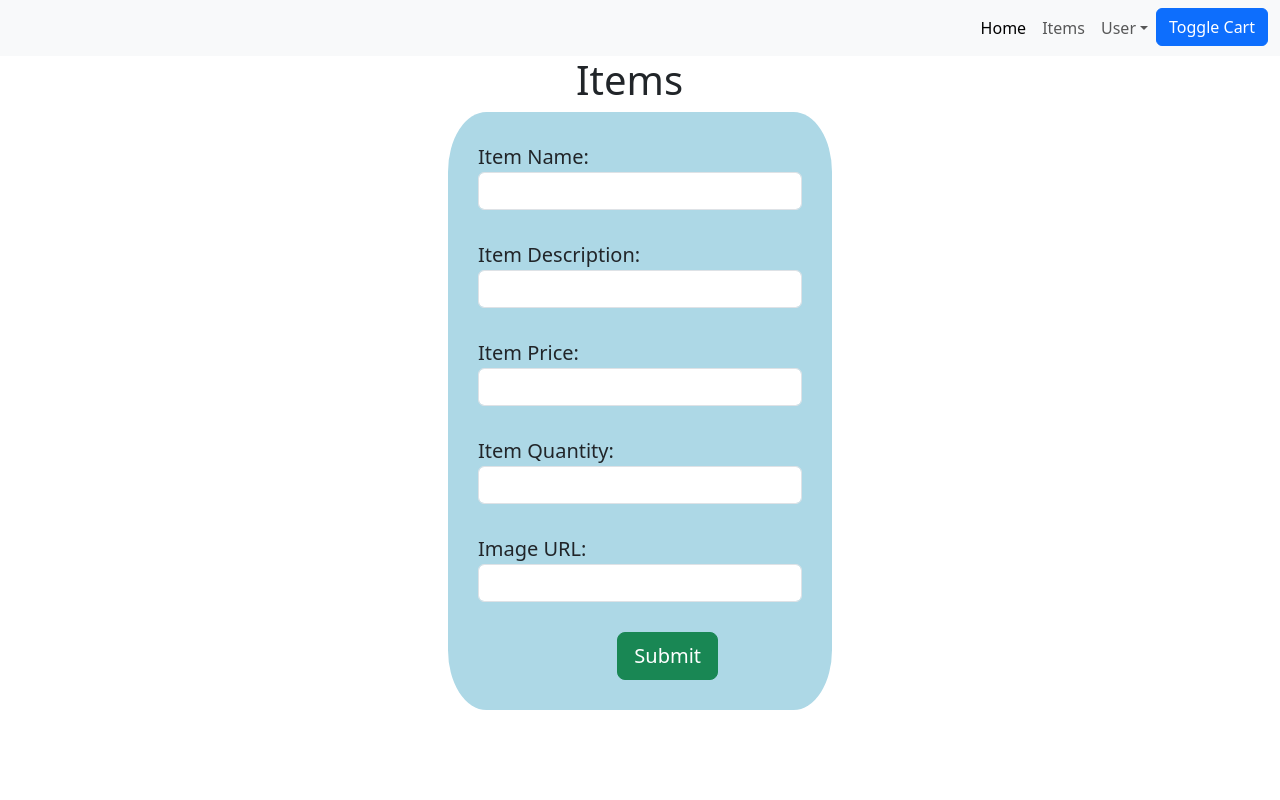
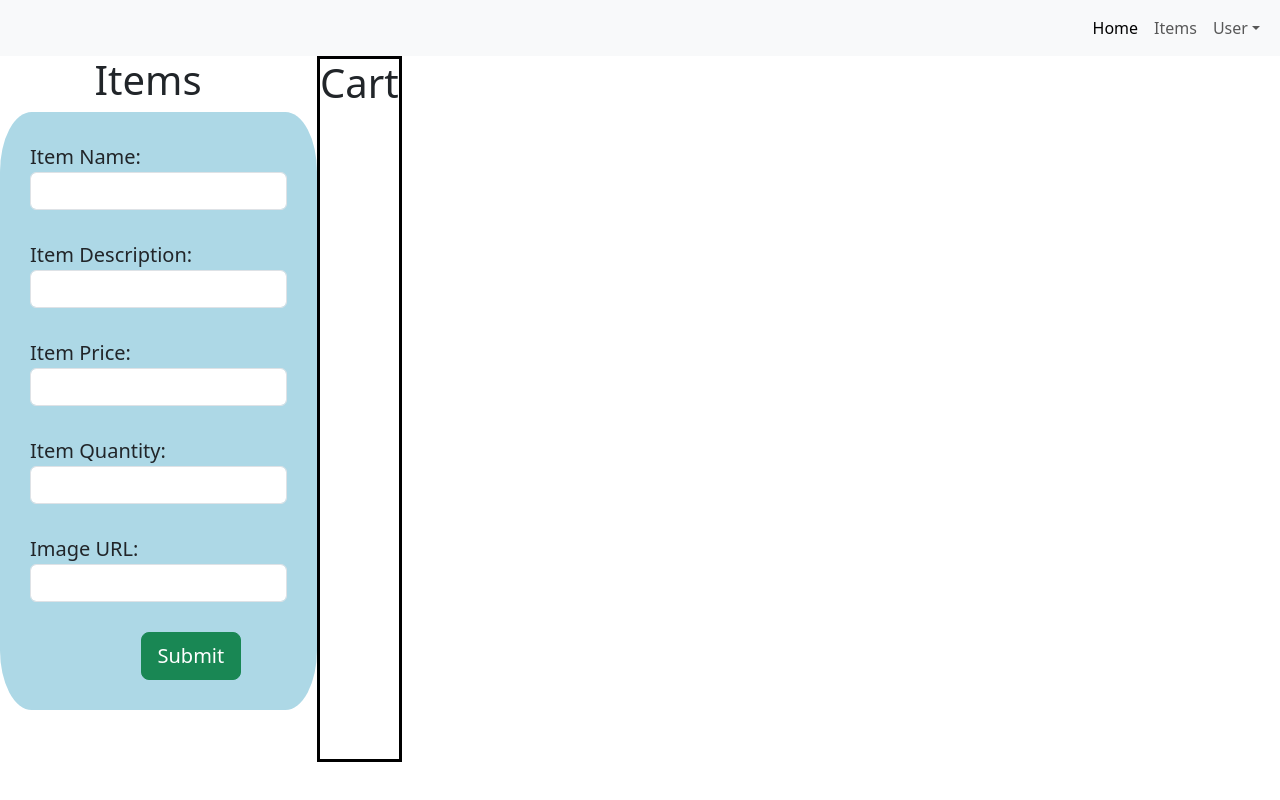
Before and after one commit to ZMichaelaK/Kazmjk, a React (Create React App) app: page /Items in a window 1280 px wide. Built offline with nearby package versions, Linux system fonts and the light colour scheme; no server answers.

Commit message:
styling changes, working on cart

```diff
--- a/src/App.js
+++ b/src/App.js
@@ -13,7 +13,6 @@ import ModalPage from "./Components/Modal and homepage/ModalPage";
 import ItemEdit from "./Components/Item/ItemEdit";
 import ProtectedRoutes from "./Components/Modal and homepage/ProtectedRoutes";
 import LoginPage from "./Components/Modal and homepage/LoginPage";
-
 
 function App() {
   return (
@@ -40,7 +39,11 @@ function App() {
             >
               <ul className="navbar-nav ms-auto mb-2 mb-lg-0">
                 <li className="nav-item">
-                  <a className="nav-link active" aria-current="page" href="/Homepage">
+                  <a
+                    className="nav-link active"
+                    aria-current="page"
+                    href="/Homepage"
+                  >
                     Home
                   </a>
                 </li>
@@ -65,28 +68,22 @@ function App() {
                     </a>
                   </div>
                 </li>
-                <li className="nav-item">
-                  <DisplayCart />
-                </li>
+                <li className="nav-item"></li>
               </ul>
             </div>
           </div>
         </nav>
-          <Routes>
+        <Routes>
           <Route path="/" element={<ProtectedRoutes />}>
             <Route element={<Homepage />} path="/" />
           </Route>
-          <Route element={<Homepage/>} path="/Homepage"/>
+          <Route element={<Homepage />} path="/Homepage" />
           <Route path="LoginPage" element={<LoginPage />} />
           <Route path="Items" element={<ItemPage />} />
-            <Route path="/update/:id" element={<ItemEdit/>} />
+          <Route path="/update/:id" element={<ItemEdit />} />
         </Routes>
       </Router>
     </header>
-
-
-
-
   );
 }
 
--- a/src/Components/Cart/CartPage.jsx
+++ b/src/Components/Cart/CartPage.jsx
@@ -0,0 +1,18 @@
+function CartPage() {
+  return (
+    <div
+      style={{
+        display: "flex",
+        flexDirection: "column-reverse",
+        marginRight: "30px",
+        maxWidth: "600px",
+        border: "3px solid black",
+        justifyContent: "flex-end"
+      }}
+    >
+      <h1>Cart</h1>
+    </div>
+  );
+}
+
+export default CartPage;
--- a/src/Components/Item/CreateItem.jsx
+++ b/src/Components/Item/CreateItem.jsx
@@ -34,7 +34,7 @@ function CreateItem(props) {
         price,
         quantity,
         items,
-        imageUrl
+        imageUrl,
       })
       .then((response) => {
         console.log(response);
@@ -45,13 +45,12 @@ function CreateItem(props) {
         setQuantity("");
         setImageUrl("");
         getItems();
-
       })
       .catch((err) => console.error(err));
   }
 
   const newItems = [];
-  for(let item of items) {
+  for (let item of items) {
     newItems.push(
       <ItemStructure
         key={item.itemName + "" + item.price}
@@ -63,16 +62,28 @@ function CreateItem(props) {
         quantity={item.quantity}
         getItems={getItems}
       />
-    )
+    );
   }
 
   return (
     <div>
-      <h1 style={{textAlign: "center"}}>Items &nbsp;</h1>
-      <form style={{margin: "auto", maxWidth: "30%", fontSize: "20px", backgroundColor: "lightBlue", padding: "30px", borderRadius: "10%"}} onSubmit={e => {
+      <h1 style={{ textAlign: "center", justifyContent: "center" }}>
+        Items &nbsp;
+      </h1>
+      <form
+        style={{
+          margin: "auto",
+          fontSize: "20px",
+          backgroundColor: "lightBlue",
+          padding: "30px",
+          borderRadius: "10%",
+          maxWidth: "600px",
+        }}
+        onSubmit={(e) => {
           e.preventDefault();
           createItem();
-      }}>
+        }}
+      >
         <label htmlFor="itemName">Item Name: </label>
         <input
           value={itemName}
@@ -118,17 +129,18 @@ function CreateItem(props) {
           className="form-control"
         />
         <br />
-        <button style={{marginLeft: "43%"}} type="submit" className="btn btn-success btn-lg">
+        <button
+          style={{ marginLeft: "43%" }}
+          type="submit"
+          className="btn btn-success btn-lg"
+        >
           Submit
         </button>
       </form>
       <br />
       <br />
       <div className="row row-cols-4 g-4 mt-1">{newItems}</div>
-
     </div>
-
-
   );
 }
 
--- a/src/Components/Item/ItemPage.jsx
+++ b/src/Components/Item/ItemPage.jsx
@@ -1,10 +1,12 @@
 import React from "react";
 import CreateItem from "./CreateItem";
+import CartPage from "../Cart/CartPage";
 
 function ItemPage() {
   return (
-    <div>
+    <div style={{ display: "flex",  }}>
       <CreateItem />
+      <CartPage />
     </div>
   );
 }
--- a/src/Components/Item/ItemStructure.jsx
+++ b/src/Components/Item/ItemStructure.jsx
@@ -19,7 +19,7 @@ function ItemStructure(props) {
 
     return (
         <div>
-               <div style={{marginLeft: "20px"}} className='col'>
+               <div style={{marginLeft: "20px", }} className='col'>
             <div className='card'>
             <img src={props.imageUrl} className='card-img-top' alt="house" />
                 <div style={{fontWeight: "bold", textAlign: "center", fontSize: "20px"}} className='card-body'>
```
Lines whose indentation alone changed are shown as unchanged.
